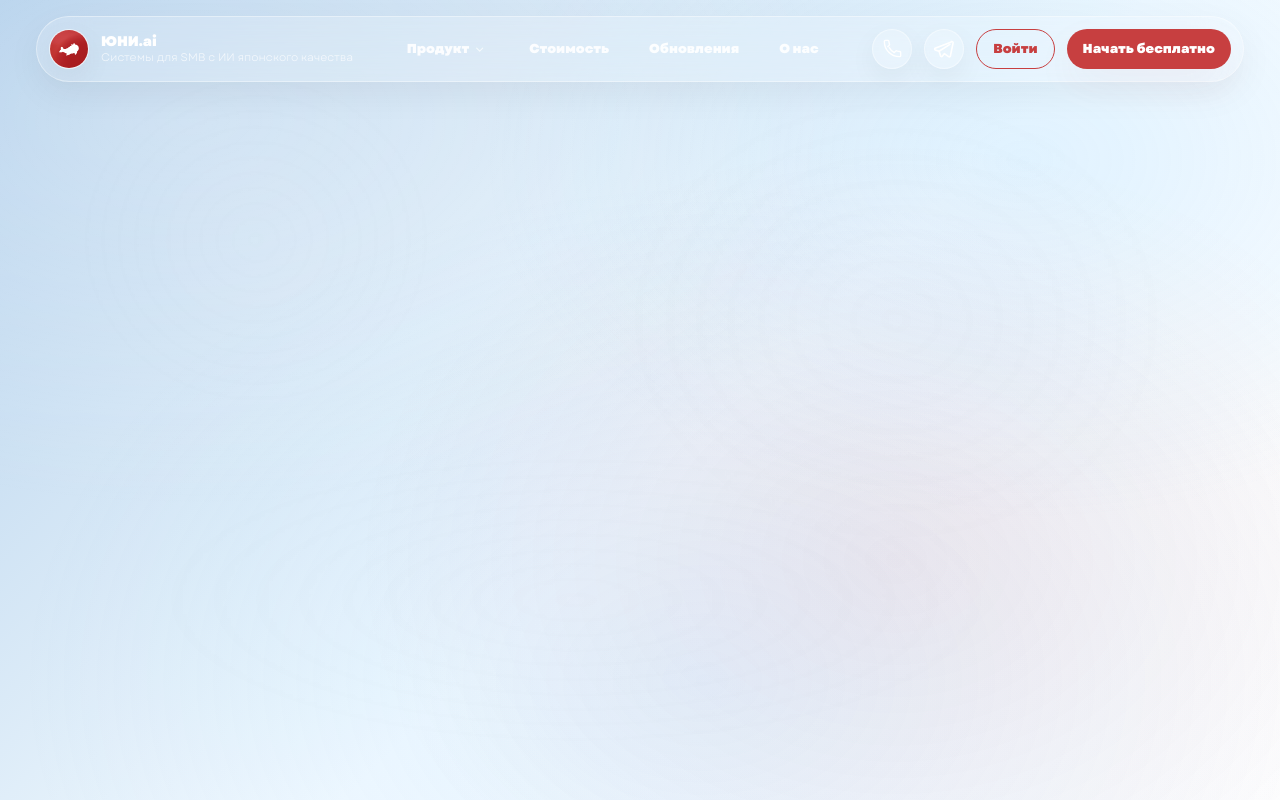
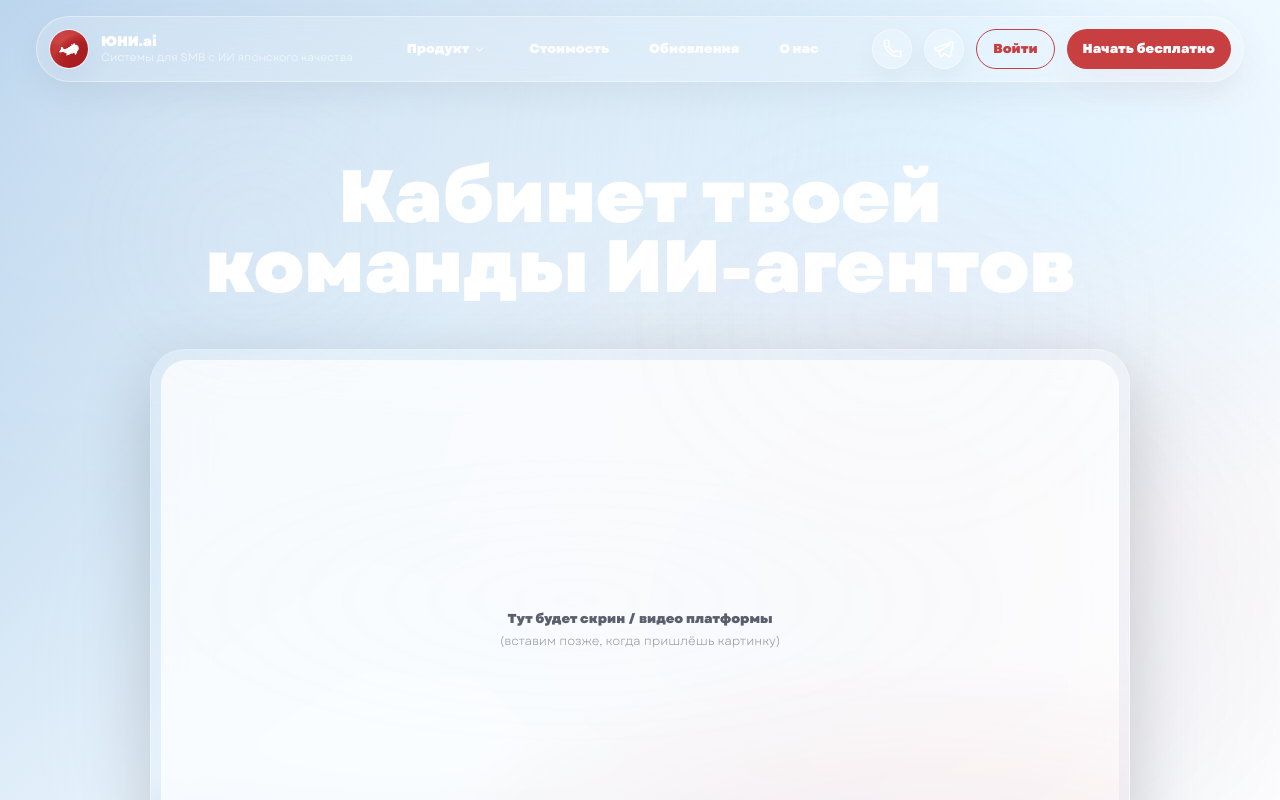
Before and after one commit to uniconsulting/uni.com, a Next.js app: page / in a window 1280 px wide. Shown: the top 800 px of the page. Built offline with nearby package versions, Linux system fonts and the light colour scheme.

Commit message:
Update page.tsx

```diff
--- a/src/app/page.tsx
+++ b/src/app/page.tsx
@@ -1,12 +1,12 @@
 import Header from "../components/sections/Header";
+import Hero from "../components/sections/Hero";
 
 export default function Page() {
   return (
     <>
-      <div id="top" />
       <Header />
-      <main className="mx-auto max-w-[1240px] px-4">
-        {/* дальше будем добавлять секции по плану */}
+      <main>
+        <Hero />
       </main>
     </>
   );
```
